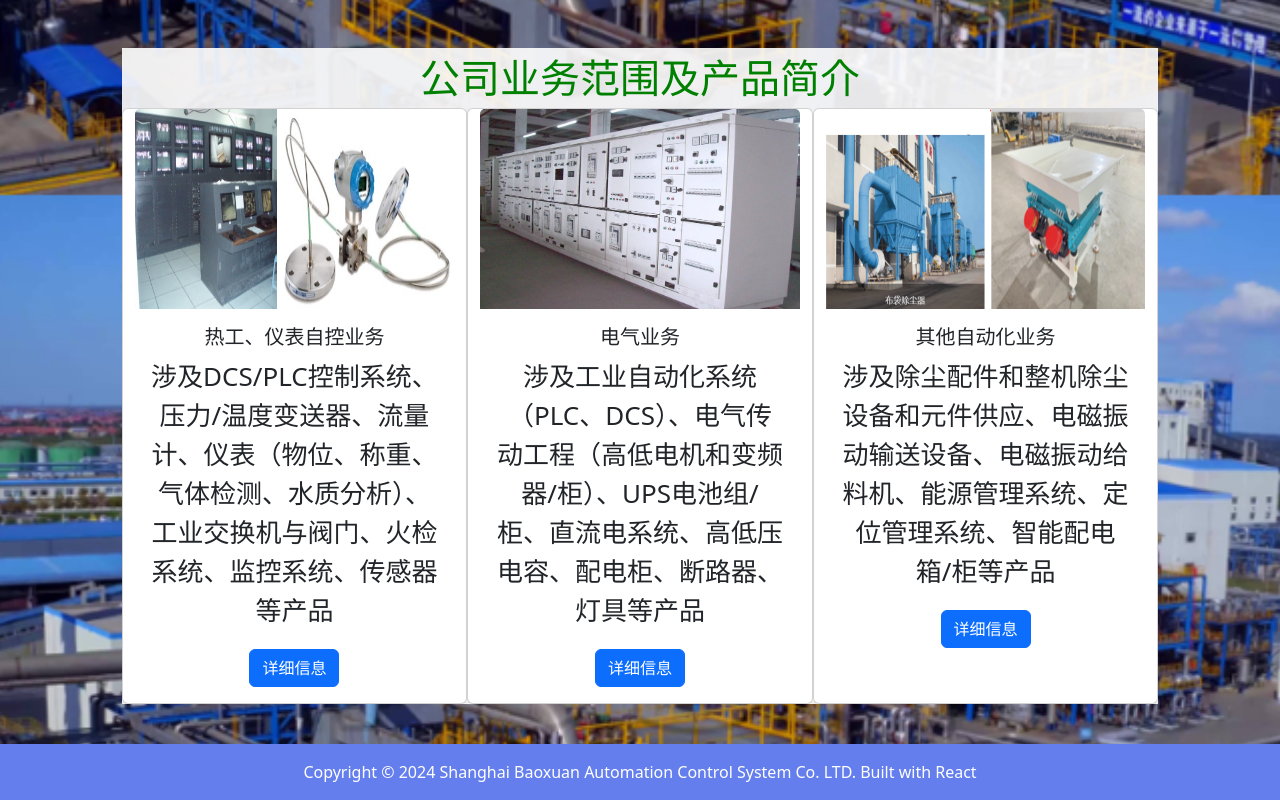
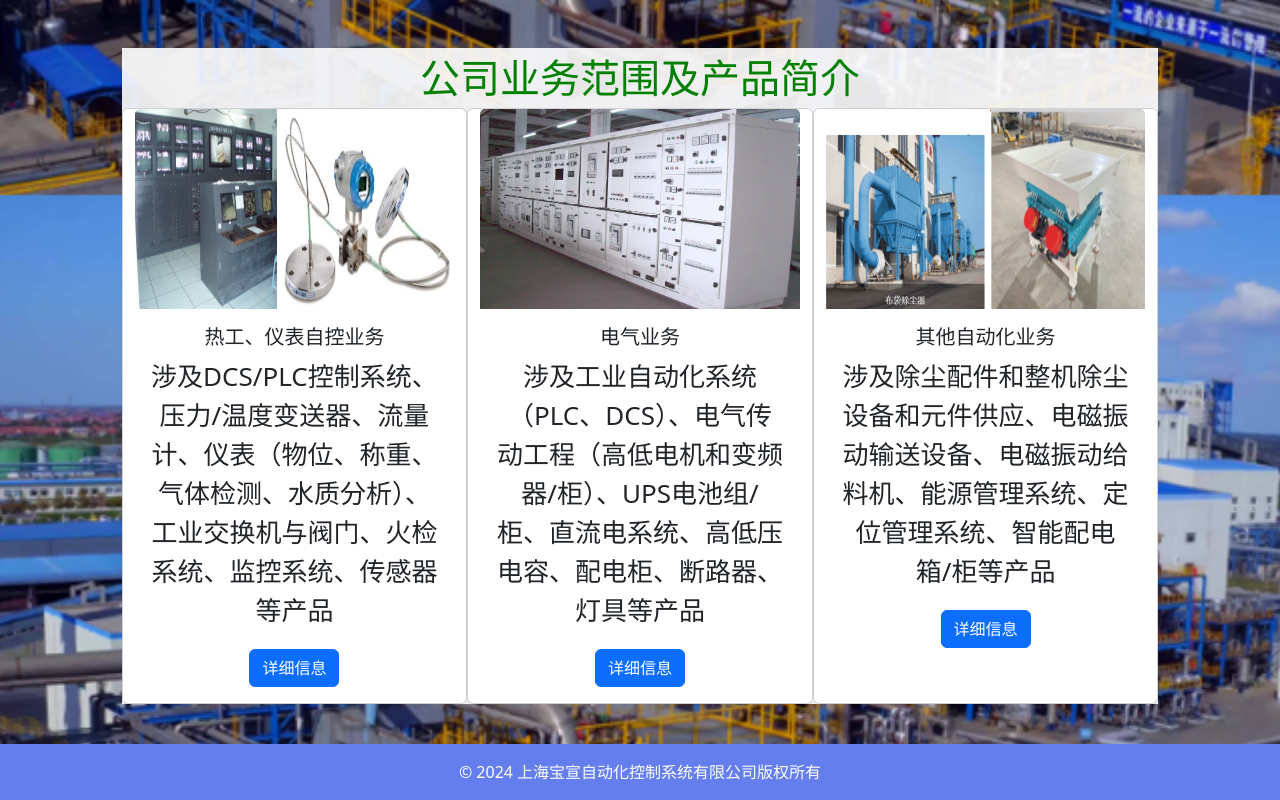
Before and after one commit to DravenCat/shanghai_baoxuan, a React (Create React App) app: page / in a window 1280 px wide. Shown: the part 605-1405 px from the top of the page. Built offline with nearby package versions, Linux system fonts and the light colour scheme.

Commit message:
Update footer

```diff
--- a/src/components/Footer.js
+++ b/src/components/Footer.js
@@ -2,11 +2,30 @@ import Container from 'react-bootstrap/Container';
 import {DropdownDivider} from "react-bootstrap";
 
 function Footer() {
+
+  const getLanguage = () => {
+    const searchParams = new URLSearchParams(window.location.search);
+    const language = searchParams.get('language');
+    if (language === "en") {
+      return 0;
+    }
+    return 1;
+  }
+
+// 1 chinese, 0 english
+  let isChinese = getLanguage();
+
   return(
     <div className="App-footer">
-      <div className='text-center p-3'>
+      {isChinese?
+        <div className='text-center p-3'>
+          © 2024 上海宝宣自动化控制系统有限公司版权所有
+        </div>
+        :
+        <div className='text-center p-3'>
         Copyright © 2024 Shanghai Baoxuan Automation Control System Co. LTD. Built with React
-      </div>
+        </div>
+      }
     </div>
   );
 }
--- a/src/pages/Home.js
+++ b/src/pages/Home.js
@@ -124,6 +124,7 @@ function Home() {
                   conveyor, electro-vibrating feeder, energy management system, positioning management system,
                   intelligent distribution box/cabinet and other products
                 </Card.Text>
+                <br/>
                 <Button variant="primary" href="/business/other?language=en">Details</Button>
               </Card.Body>
             }
```
